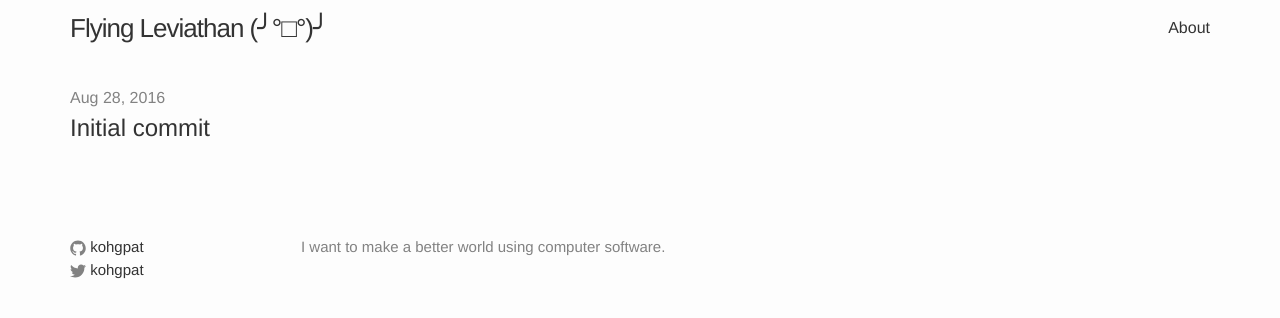
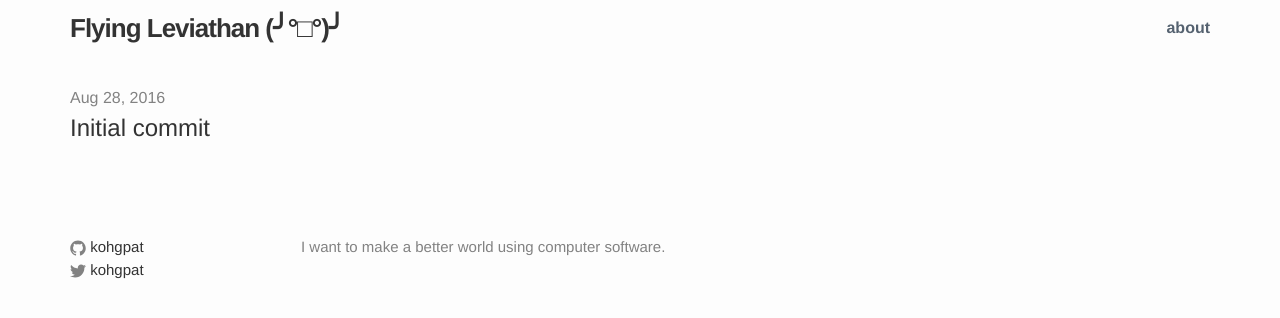
Before and after one commit to kohgpat/kohgpat.github.io, a Jekyll site: the page built from index.html, in a window 1280 px wide. Shown: the top 318 px of the page. Built offline with Jekyll 4.4.1, drawn with Linux system fonts in a browser that asks for light colours.

Commit message:
Update header styles

```diff
--- a/_includes/header.html
+++ b/_includes/header.html
@@ -14,7 +14,7 @@
       <div class="trigger">
         {% for my_page in site.pages %}
           {% if my_page.title %}
-            <a class="page-link" href="{{ my_page.url | prepend: site.baseurl }}">{{ my_page.title | escape }}</a>
+            <a class="page-link" href="{{ my_page.url | prepend: site.baseurl }}">{{ my_page.title | escape | downcase }}</a>
           {% endif %}
         {% endfor %}
       </div>
--- a/_sass/leviathan.scss
+++ b/_sass/leviathan.scss
@@ -15,6 +15,9 @@ $brand-color:      #333 !default;
 $grey-color:       #828282 !default;
 $grey-color-light: lighten($grey-color, 40%) !default;
 $grey-color-dark:  darken($grey-color, 25%) !default;
+
+$nav-item-color: #556270;
+$nav-item-color-hover: #333;
 
 // Width of the content area
 $content-width:    1200px !default;
--- a/_sass/leviathan/_layout.scss
+++ b/_sass/leviathan/_layout.scss
@@ -8,7 +8,7 @@
 
 .site-title {
   font-size: 26px;
-  font-weight: 300;
+  font-weight: bold;
   line-height: 56px;
   letter-spacing: -1px;
   margin-bottom: 0;
@@ -33,8 +33,14 @@
   }
 
   .page-link {
-    color: $text-color;
+    color: $nav-item-color;
     line-height: $base-line-height;
+    font-weight: bold;
+
+    &:hover {
+      color: $nav-item-color-hover;
+      text-decoration: none;
+    }
 
     // Gaps between nav items, but not on the last one
     &:not(:last-child) {
```
